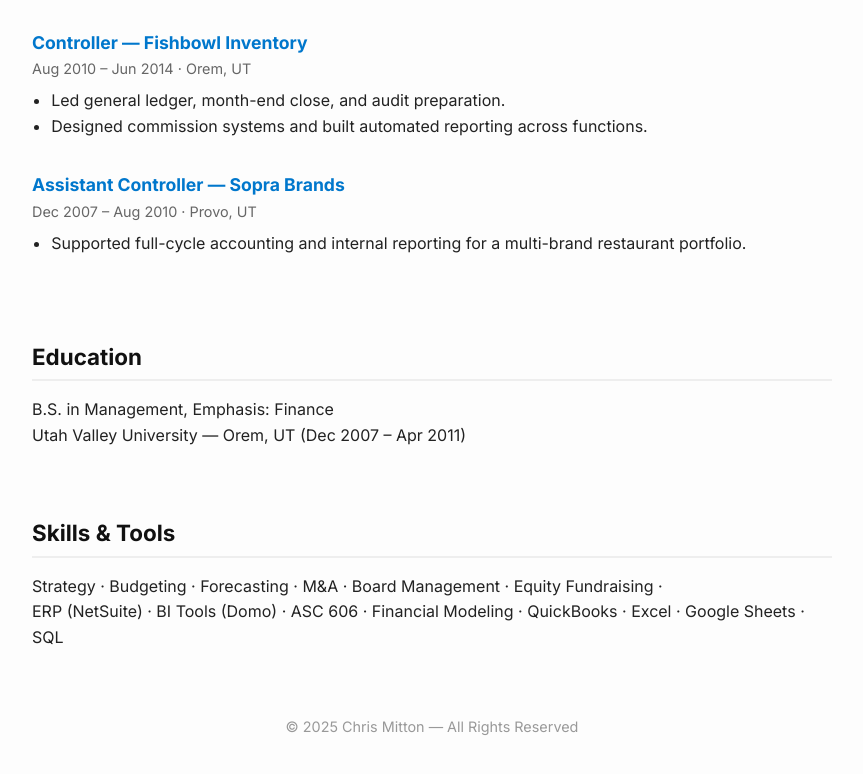
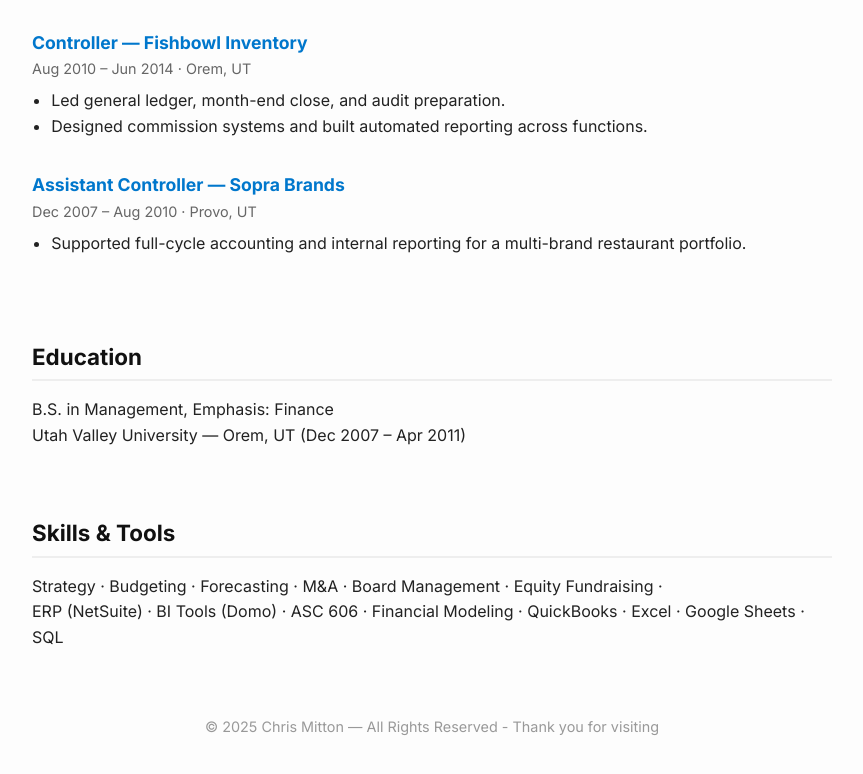
Before and after one commit to cmitt23/chris-mitton-site, a plain HTML site: page index.html in a window 1280 px wide. Shown: the part 1922-2696 px from the top of the page, without its empty margins (208-1071 px from the left). Drawn offline with nearby package versions, Linux system fonts and the light colour scheme.

Commit message:
Update index.html

```diff
--- a/index.html
+++ b/index.html
@@ -196,7 +196,7 @@
   </section>
 
   <footer>
-    &copy; 2025 Chris Mitton — All Rights Reserved
+    &copy; 2025 Chris Mitton — All Rights Reserved - Thank you for visiting
   </footer>
 
   <script>
```
